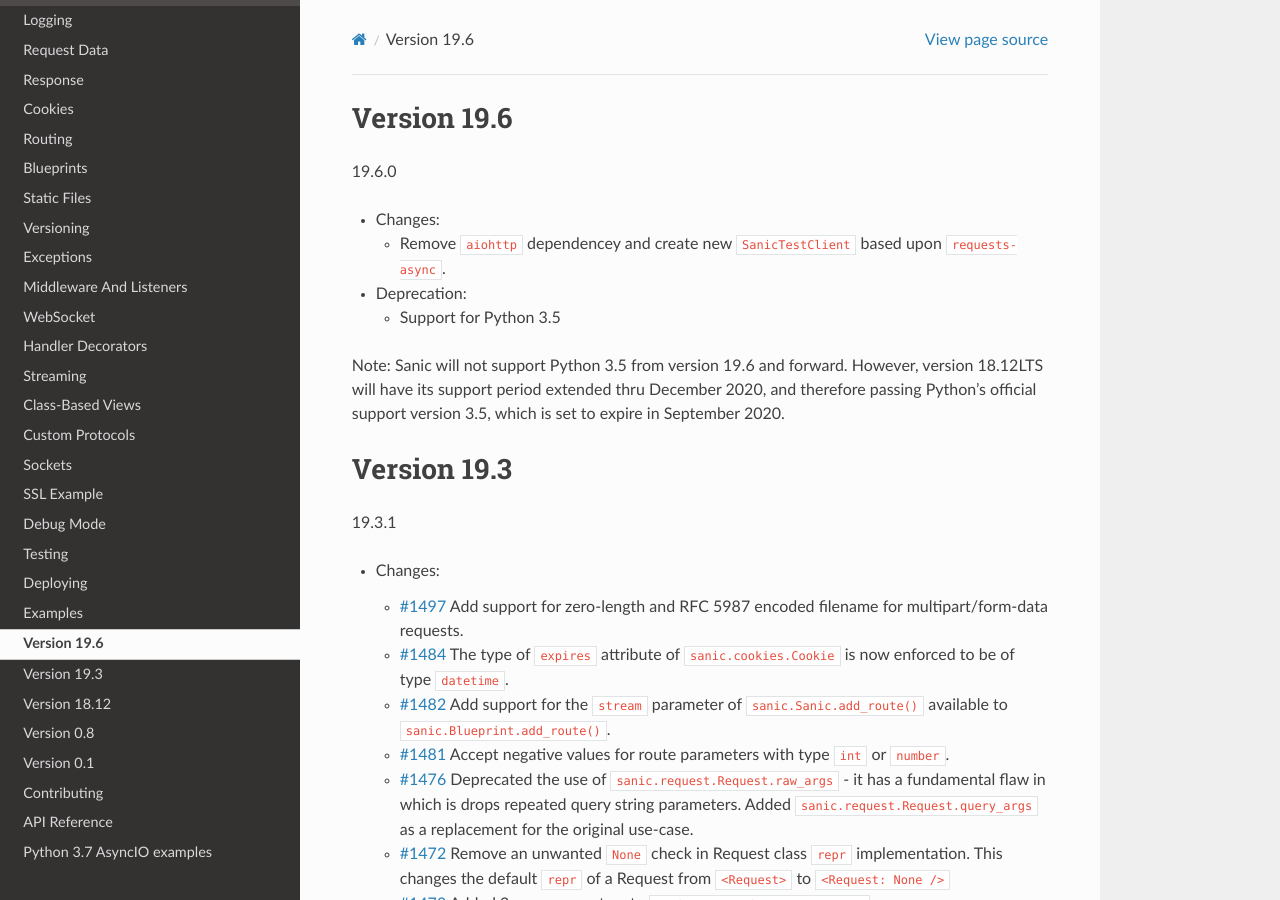
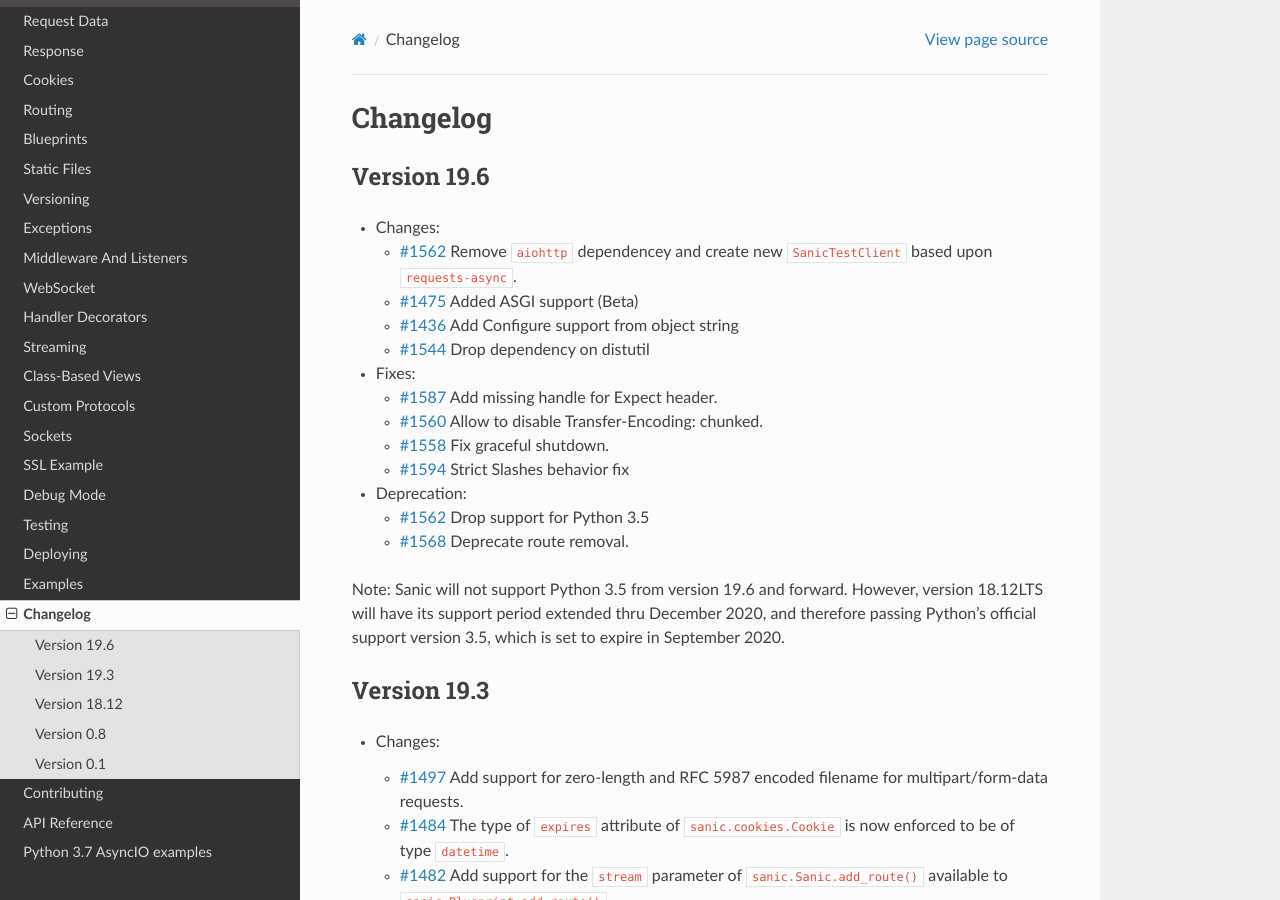
Before and after one commit to sanic-org/sanic, a Sphinx documentation site: the page built from docs/sanic/changelog.md, in a window 1280 px wide and 900 px high. Built offline with Sphinx 7.4.7 and the Read the Docs theme 2.0.0, drawn with Linux system fonts in a browser that asks for light colours.

Commit message:
fix readthedoc changelog page

```diff
--- a/docs/sanic/changelog.md
+++ b/docs/sanic/changelog.md
@@ -1,21 +1,49 @@
-Version 19.6
-------------
-19.6.0
+# Changelog
+
+## Version 19.6
+
   - Changes:
-    - Remove `aiohttp` dependencey and create new `SanicTestClient` based upon
-    [`requests-async`](https://github.com/encode/requests-async).
+    - [#1562](https://github.com/huge-success/sanic/pull/1562)
+      Remove `aiohttp` dependencey and create new `SanicTestClient` based upon
+      [`requests-async`](https://github.com/encode/requests-async).
+
+    - [#1475](https://github.com/huge-success/sanic/pull/1475)
+      Added ASGI support (Beta)
+
+    - [#1436](https://github.com/huge-success/sanic/pull/1436)
+      Add Configure support from object string
+
+    - [#1544](https://github.com/huge-success/sanic/pull/1544)
+      Drop dependency on distutil
+
+  - Fixes:
+    - [#1587](https://github.com/huge-success/sanic/pull/1587)
+      Add missing handle for Expect header.
+
+    - [#1560](https://github.com/huge-success/sanic/pull/1560)
+      Allow to disable Transfer-Encoding: chunked.
+
+    - [#1558](https://github.com/huge-success/sanic/pull/1558)
+      Fix graceful shutdown.
+
+    - [#1594](https://github.com/huge-success/sanic/pull/1594)
+      Strict Slashes behavior fix
 
   - Deprecation:
-    - Support for Python 3.5
+    - [#1562](https://github.com/huge-success/sanic/pull/1562)
+      Drop support for Python 3.5
+
+    - [#1568](https://github.com/huge-success/sanic/pull/1568)
+      Deprecate route removal.
 
 Note: Sanic will not support Python 3.5 from version 19.6 and forward. However,
 version 18.12LTS will have its support period extended thru December 2020, and
 therefore passing Python's official support version 3.5, which is set to expire
 in September 2020.
 
-Version 19.3
--------------
-19.3.1
+
+## Version 19.3
+
   - Changes:
     - [#1497](https://github.com/huge-success/sanic/pull/1497)
       Add support for zero-length and RFC 5987 encoded filename for
@@ -124,9 +152,8 @@
 
 Note: 19.3.0 was skipped for packagement purposes and not released on PyPI
 
-Version 18.12
--------------
-18.12.0
+## Version 18.12
+
   - Changes:
     - Improved codebase test coverage from 81% to 91%.
     - Added stream_large_files and host examples in static_file document
@@ -160,8 +187,8 @@
     - Fix pickling blueprints Change the string passed in the "name" section of the namedtuples in Blueprint to match the name of the Blueprint module attribute name. This allows blueprints to be pickled and unpickled, without errors, which is a requirment of running Sanic in multiprocessing mode in Windows. Added a test for pickling and unpickling blueprints Added a test for pickling and unpickling sanic itself Added a test for enabling multiprocessing on an app with a blueprint (only useful to catch this bug if the tests are run on Windows).
     - Fix document for logging
 
-Version 0.8
------------
+## Version 0.8
+
 0.8.3
   - Changes:
     - Ownership changed to org 'huge-success'
@@ -237,8 +264,8 @@
 
 Note: Changelog was unmaintained between 0.1 and 0.7
 
-Version 0.1
------------
+## Version 0.1
+
  - 0.1.7
   - Reversed static url and directory arguments to meet spec
  - 0.1.6
```
